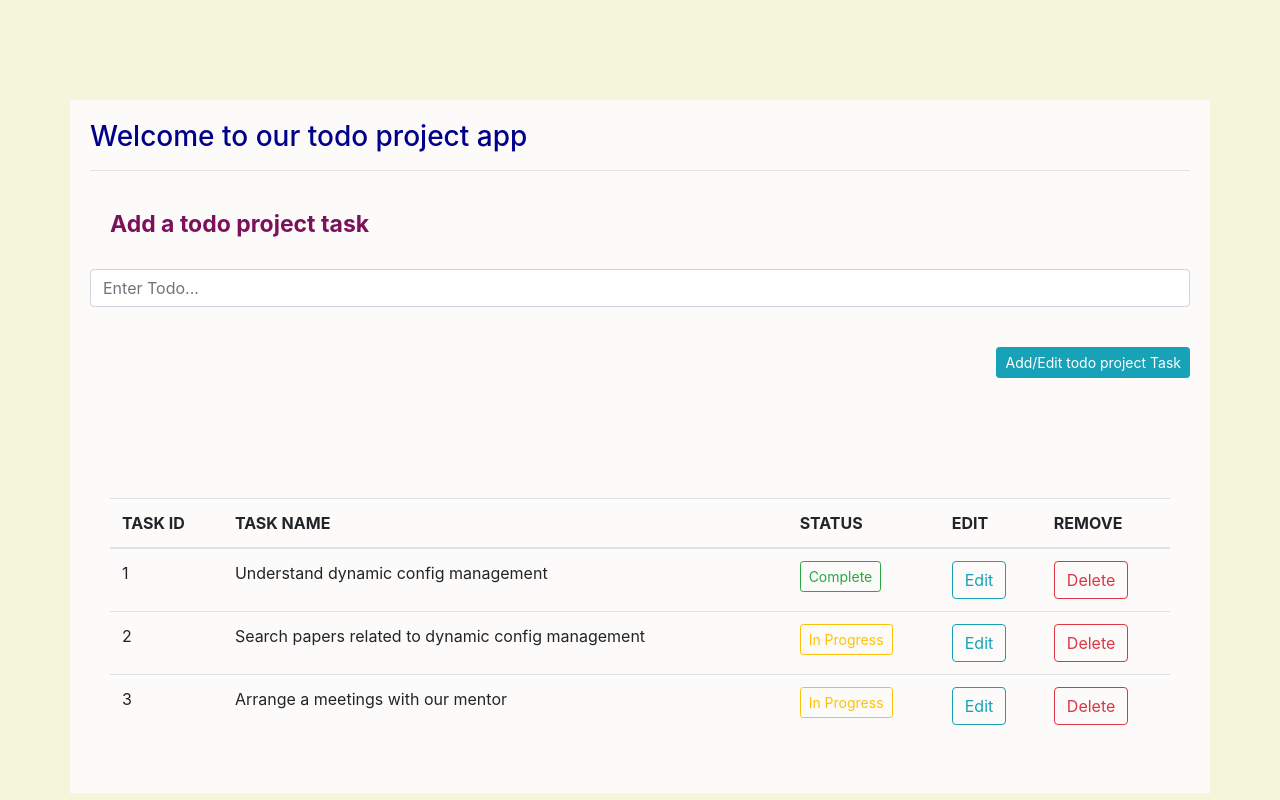
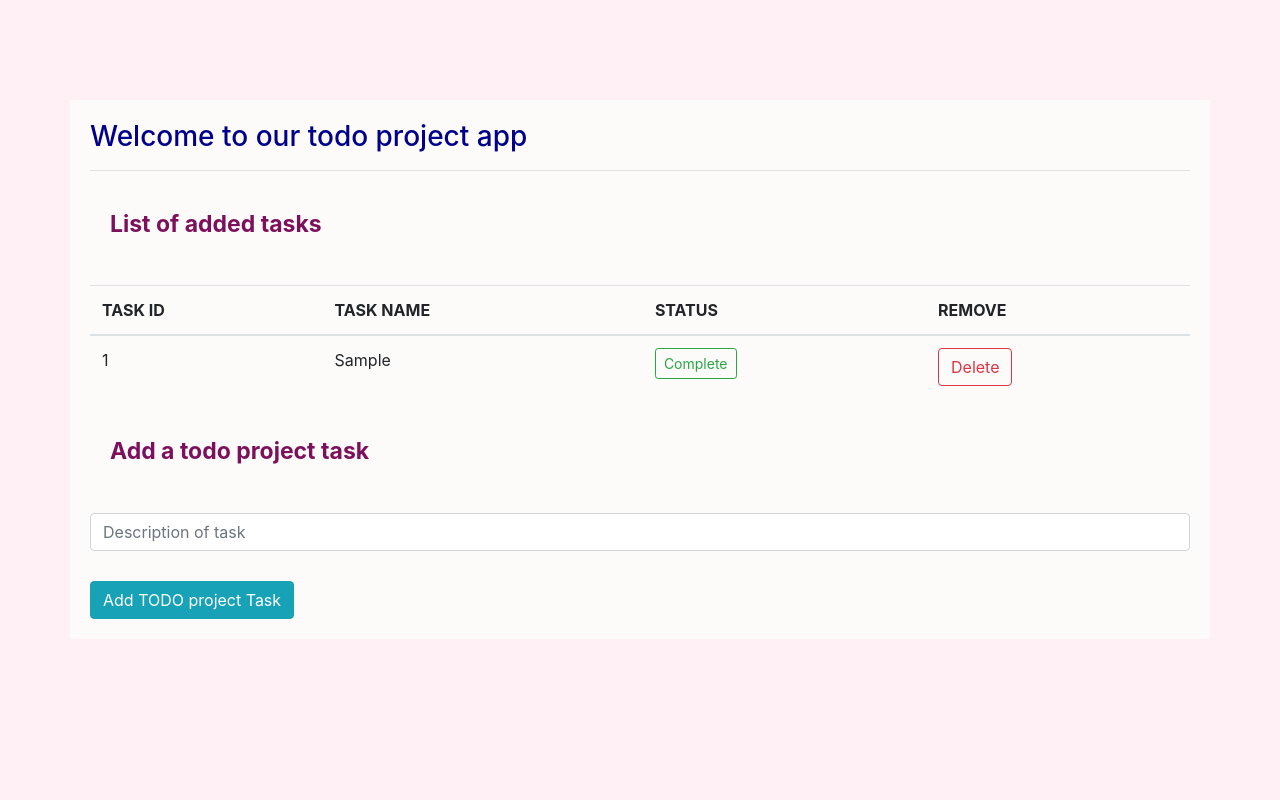
Before and after one commit to eyaab/Dynamic-Configuration-with-python, a Flask app: page / in a window 1280 px wide. Run offline with Flask 2, Linux system fonts and the light colour scheme; tables that the repository leaves empty hold one stand-in row (values such as "Sample post"); some libraries are stand-ins or nearby versions.

Commit message:
Story#5 : Add TODO Funcionalities

```diff
--- a/app/routes.py
+++ b/app/routes.py
@@ -1,13 +1,14 @@
 from flask import Flask, render_template,  request, jsonify, redirect, url_for
 from app import app
-from app import database as db_helper
 import sqlite3 as sql
+import json
 
 # connect to tasks_database.sq (database will be created, if not exist)
 con = sql.connect('tasks_database.db')
 con.execute('CREATE TABLE IF NOT EXISTS tbl_tasks (ID INTEGER PRIMARY KEY AUTOINCREMENT,'
             + 'task TEXT, status TEXT)')
 con.close
+
 
 @app.route("/create", methods=['GET', 'POST'])
 def create():
@@ -17,8 +18,8 @@ def create():
      else:
      # request.method == 'POST':
      # read data from the form and save in variable
-            task = request.form['task']
-            status = 'todo'
+            task = request.get_json()['task']
+            status = 'Todo'
             # store in database
             try:
                 con = sql.connect('tasks_database.db')
@@ -39,18 +40,18 @@ def create():
 
 @app.route("/edit/<int:task_id>", methods=['POST'])
 def update(task_id):
-    data = request.get_json()
-    print(data)
+    status = request.get_json()['status']
     try:
-        if "status" in data:
-            # db_helper.update_status_entry(task_id, data["status"])
-            result = {'success': True, 'response': 'Status Updated'}
-        elif "description" in data:
-            # db_helper.update_task_entry(task_id, data["description"])
-            result = {'success': True, 'response': 'Task Updated'}
-        else:
-            result = {'success': True, 'response': 'Nothing Updated'}
-    except:
+        con = sql.connect('tasks_database.db')
+        cur = con.cursor()
+        query = "UPDATE tbl_tasks SET status='{}' WHERE ID={}".format(status,task_id)
+        print(query)
+        cur.execute(query)
+        con.commit()
+        con.close()
+        result = {'success': True, 'response': 'Status Updated'}
+    except sql.Error as error:
+        print("Failed to update sqlite table", error)
         result = {'success': False, 'response': 'Something went wrong'}
 
     return jsonify(result)
@@ -60,7 +61,12 @@ def update(task_id):
 def delete(task_id):
 
     try:
-        # db_helper.remove_task_by_id(task_id)
+        con = sql.connect('tasks_database.db')
+        cur = con.cursor()
+        query = 'DELETE FROM tbl_tasks WHERE ID={}'.format(task_id)
+        cur.execute(query)
+        con.commit()
+        con.close()
         result = {'success': True, 'response': 'Removed task'}
     except:
         result = {'success': False, 'response': 'Something went wrong'}
@@ -69,13 +75,18 @@ def delete(task_id):
 
 
 @app.route("/")
+
 def homepage():
+    con = sql.connect('tasks_database.db')
+    cur = con.cursor()
+    cur.execute("SELECT * FROM tbl_tasks")
+
+    rows = cur.fetchall()
+    items = []
+    for row in rows :
+        items.append({'id' : row[0],'task' : row[1],'status': row[2]})
+
+    print(items)
     # @TO DO bring items from BD
-    items = [
-        {"id": 1, "task": "Understand dynamic config management", "status": "Complete"},
-        {"id": 2, "task": "Search papers related to dynamic config management",
-            "status": "In Progress"},
-        {"id": 3, "task": "Arrange a meetings with our mentor",
-                          "status": "In Progress"},
-    ]
+
     return render_template("index.html", items=items)
--- a/app/static/script/actions.js
+++ b/app/static/script/actions.js
@@ -29,7 +29,7 @@ $(document).ready(function () {
             url: tID ? '/edit/' + tID : '/create',
             contentType: 'application/json;charset=UTF-8',
             data: JSON.stringify({
-                'description': $('#task-modal').find('.form-control').val()
+                'task': $('#task-modal').find('.form-control').val()
             }),
             success: function (res) {
                 console.log(res.response)
@@ -59,7 +59,9 @@ $(document).ready(function () {
     $('.state').click(function () {
         const state = $(this)
         const tID = state.data('source')
-        const new_state = "Todo"
+        console.log(state.text().length)
+        new_state = "Todo"
+        console.log((state.text() == "In Progress"))
         if (state.text() === "In Progress") {
             new_state = "Complete"
         } else if (state.text() === "Complete") {
@@ -67,6 +69,9 @@ $(document).ready(function () {
         } else if (state.text() === "Todo") {
             new_state = "In Progress"
         }
+
+        console.log(new_state)
+
 
         $.ajax({
             type: 'POST',
--- a/app/templates/index.html
+++ b/app/templates/index.html
@@ -27,10 +27,14 @@
         padding: 20px;
       }
       .big-container {
-        background-color: beige;
+        background-color: lavenderblush;;
       }
       .title {
         color: darkblue;
+      }
+      .add-button {
+        margin-top:30px;
+        align-content: right;
       }
     </style>
   </head>
@@ -39,83 +43,20 @@
     <div class="container">
       <h3 class="title">Welcome to our todo project app</h3>
       <hr />
-      <form action="/create" method="post" form="form1">
+      <form action="/create" method="POST" form="form1">
         <div class="form-group">
-          <label for="title" class="subtitle">Add a todo project task</label>
+          <label for="title" class="subtitle">List of added tasks</label>
 
-          <input
-            type="text"
-            class="form-control"
-            id="title"
-            name="title"
-            placeholder="Enter Todo..."
-            onchange="myFunction(this.value)"
-          /><br />
         </div>
       </form>
-      <div style="text-align: right">
-        <button
-          type="button"
-          class="btn btn-info btn-sm"
-          data-bs-toggle="modal"
-          data-bs-target="#task-modal"
-          data-source="New Task"
-          onclick="document.getElementById('task-modal').style.display='contents'"
-        >
-          Add/Edit todo project Task
-        </button>
-      </div>
-      <div
-        class="modal fade"
-        id="task-modal"
-        tabindex="-1"
-        aria-labelledby="Label"
-        aria-hidden="true"
-      >
-        <div class="modal-dialog">
-          <div class="modal-content modal-reference">
-            <div class="modal-header">
-              <h5 class="modal-title" id="Label">Edit/Add a task</h5>
-            </div>
 
-            <div class="modal-body">
-              <div class="input-group mb-3">
-                <span class="input-group-text" id="task-form-display"
-                  >Task</span
-                >
-                <input
-                  type="text"
-                  class="form-control"
-                  placeholder="Description of task"
-                  aria-label="task-name"
-                  aria-describedby="basic-addon1"
-                />
-              </div>
-            </div>
-            <div class="modal-footer">
-              <button
-                type="button"
-                class="btn btn-danger"
-                data-bs-dismiss="modal"
-                onclick="document.getElementById('task-modal').style.display='none'"
-              >
-                Close
-              </button>
-              <button id="submit-task" type="button" class="btn btn-success">
-                Save changes
-              </button>
-            </div>
-          </div>
-        </div>
-      </div>
-      <div class="container table-responsive">
+      <div class="table-responsive">
         <table class="table">
           <thead>
             <tr>
               <th class="task-id">TASK ID</th>
               <th class="task">TASK NAME</th>
               <th class="status">STATUS</th>
-              <th class="update">EDIT</th>
               <th class="update">REMOVE</th>
             </tr>
           </thead>
@@ -132,9 +73,7 @@
                   type="button"
                   class="btn btn-outline-warning btn-sm state"
                   data-source="{{item.id}}"
-                >
-                  {{item.status}}
-                </button>
+                >{{item.status}}</button>
               </td>
               {%endif%} {% if item.status == "Todo" %}
               <td>
@@ -142,9 +81,7 @@
                   type="button"
                   class="btn btn-outline-secondary btn-sm state"
                   data-source="{{item.id}}"
-                >
-                  {{item.status}}
-                </button>
+                >{{item.status}}</button>
               </td>
               {%endif%} {% if item.status == "Complete" %}
               <td>
@@ -152,24 +89,9 @@
                   type="button"
                   class="btn btn-outline-success btn-sm state"
                   data-source="{{item.id}}"
-                >
-                  {{item.status}}
-                </button>
+                >{{item.status}}</button>
               </td>
               {%endif%}
-
-              <td>
-                <button
-                  type="button"
-                  class="btn btn-outline-info"
-                  data-bs-toggle="modal"
-                  data-bs-target="#task-modal"
-                  data-source="{{item.id}}"
-                  data-content="{{item.task}}"
-                >
-                  Edit
-                </button>
-              </td>
 
               <td>
                 <button
@@ -184,14 +106,34 @@
             {% endfor %}
           </tbody>
         </table>
+        <form action="/create" method="POST" form="form1">
+          <div class="form-group">
+            <label for="title" class="subtitle">Add a todo project task</label>
+
+          </div>
+        </form>
+
+        <div
+
+        id="task-modal"
+      >
+      <input
+      type="text"
+      class="form-control"
+      placeholder="Description of task"
+      aria-label="task-name"
+      aria-describedby="basic-addon1"
+    />
+    <div class="add-button">
+      <button id="submit-task" type="button" class="btn btn-info">
+        Add TODO project Task
+      </button>
+    </div>
+  </div>
       </div>
     </div>
 
-    <script
-      src="https://code.jquery.com/jquery-3.2.1.slim.min.js"
-      integrity="sha384-KJ3o2DKtIkvYIK3UENzmM7KCkRr/rE9/Qpg6aAZGJwFDMVNA/GpGFF93hXpG5KkN"
-      crossorigin="anonymous"
-    ></script>
+    <script src="https://code.jquery.com/jquery-3.1.1.min.js"></script>
     <script
       src="https://cdnjs.cloudflare.com/ajax/libs/popper.js/1.12.9/umd/popper.min.js"
       integrity="sha384-ApNbgh9B+Y1QKtv3Rn7W3mgPxhU9K/ScQsAP7hUibX39j7fakFPskvXusvfa0b4Q"
--- a/run.py
+++ b/run.py
@@ -1,5 +1,5 @@
 from app import app
-
+from app import routes
 
 if __name__ == '__run__':
 	app.run(debug = True)
```
Also changed, not shown: tasks_database.db.
